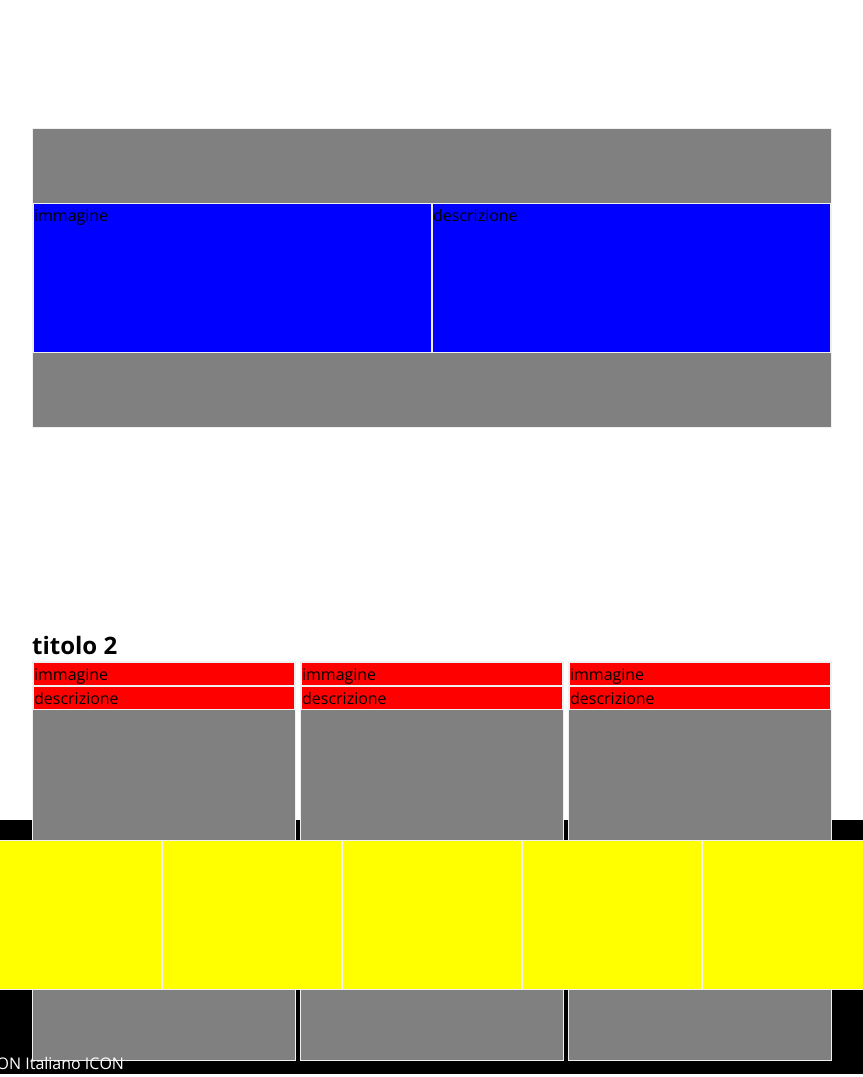
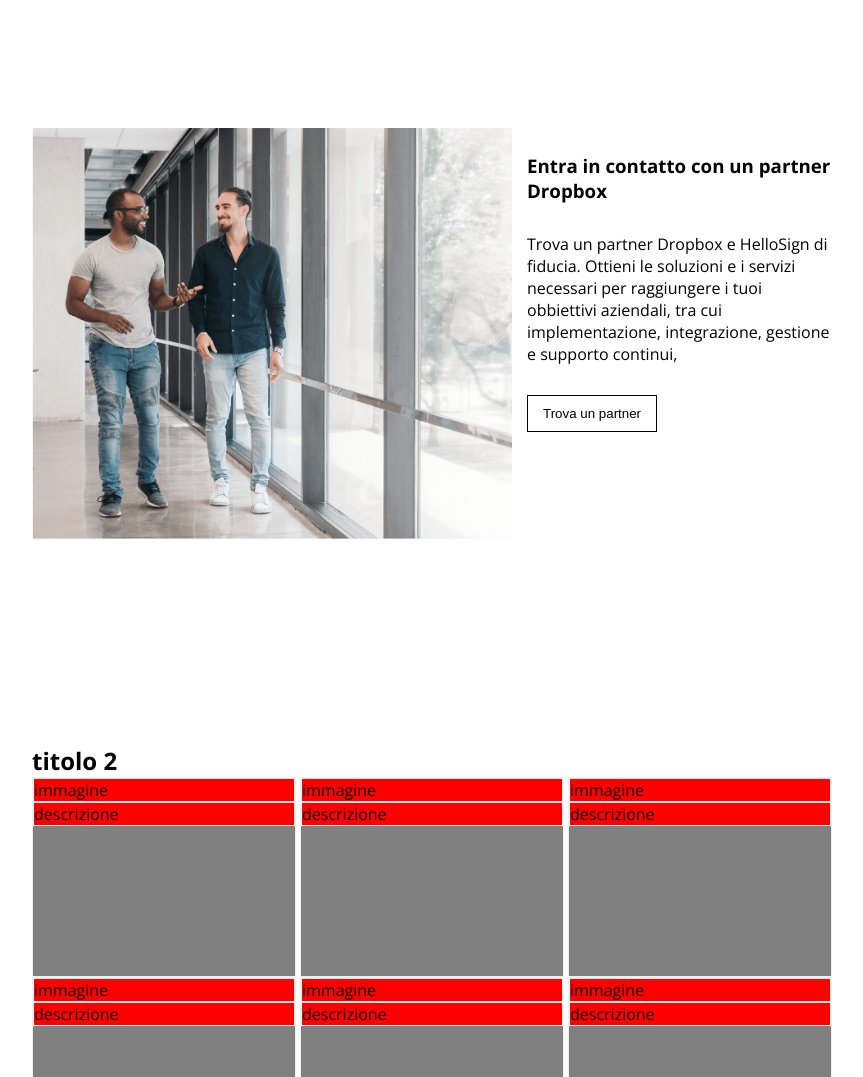
Before and after one commit to andreamaluta/htmlcss-dropbox, a plain HTML site: page index.html in a window 1280 px wide. Shown: the part 2040-3117 px from the top of the page, without its empty margins (208-1071 px from the left). Drawn offline with nearby package versions, Linux system fonts and the light colour scheme.

Commit message:
[UPD] made contact section

```diff
--- a/css/style.css
+++ b/css/style.css
@@ -64,6 +64,10 @@
     display: inline-block;
 }
 
+.partner-img{
+    width: 100%;
+}
+
 /* layout */
 
 .container{
@@ -104,17 +108,16 @@
     width: 30%;
 }
 
-
 .contact-col{
     width: 100%;
 }
 
 .right-col{
-    width: 50%;
+    width: 40%;
 }
 
 .left-col{
-    width: 50%;
+    width: 60%;
 }
 
 .operation-col{
@@ -143,6 +146,10 @@
     display: flex;
 }
 
+.vertical-align-center{
+    vertical-align: middle;
+}
+
 .justi-center{
     justify-content: center;
 }
@@ -157,6 +164,10 @@
 
 .wrap{
     flex-wrap: wrap;
+}
+
+.contact-gap{
+    gap: 25px;
 }
 
 /* liste */
@@ -193,6 +204,11 @@
     background-color: #0061fe;
     color: white;
     border: none;
+}
+
+.btn-white{
+    border: 1px solid black;
+    background-color: white;
 }
 
 button{
@@ -288,6 +304,9 @@
     padding: 15px;
 }
 
+.pd-contact{
+    padding: 25px 0 0 15px;
+}
 
 hr{
     width: 50px;
--- a/index.html
+++ b/index.html
@@ -264,9 +264,17 @@
                     </div>
                 </div>
 
-                <div class="contact-col bg-grey hg-300 border-layout my-top-200 d-flex align-center">
-                    <div class="left-col bg-blue hg-150 border-layout">immagine</div>
-                    <div class="right-col bg-blue hg-150 border-layout">descrizione</div>
+
+                <!-- sezione per entrare in contatto con un partner-->
+                <div class="contact-col my-top-200 d-flex">
+                    <div class="left-col">
+                        <img src="./img/partner.png" alt="" class="partner-img">
+                    </div>
+                    <div class="right-col pd-contact">
+                        <h3>Entra in contatto con un partner Dropbox</h3>
+                        <p class="my-top-30">Trova un partner Dropbox e HelloSign di fiducia. Ottieni le soluzioni e i servizi necessari per raggiungere i tuoi obbiettivi aziendali, tra cui implementazione, integrazione, gestione e supporto continui,</p>
+                        <button class="my-top-30 btn-white">Trova un partner</button>
+                    </div>
                 </div>
 
                 <div class="my-top-200">
@@ -309,7 +317,7 @@
         </div>
     </main>
 
-    <footer>
+    <!-- <footer>
         <div class="foot-container d-flex pdy-20">
             <div class="foot-col bg-yellow hg-150 border-layout"></div>
             <div class="foot-col bg-yellow hg-150 border-layout"></div>
@@ -325,7 +333,7 @@
             <span>ICON</span> Italiano <span>ICON</span>
            </span>
         </div>
-    </footer>
+    </footer> -->
 
 
 </body>
```
